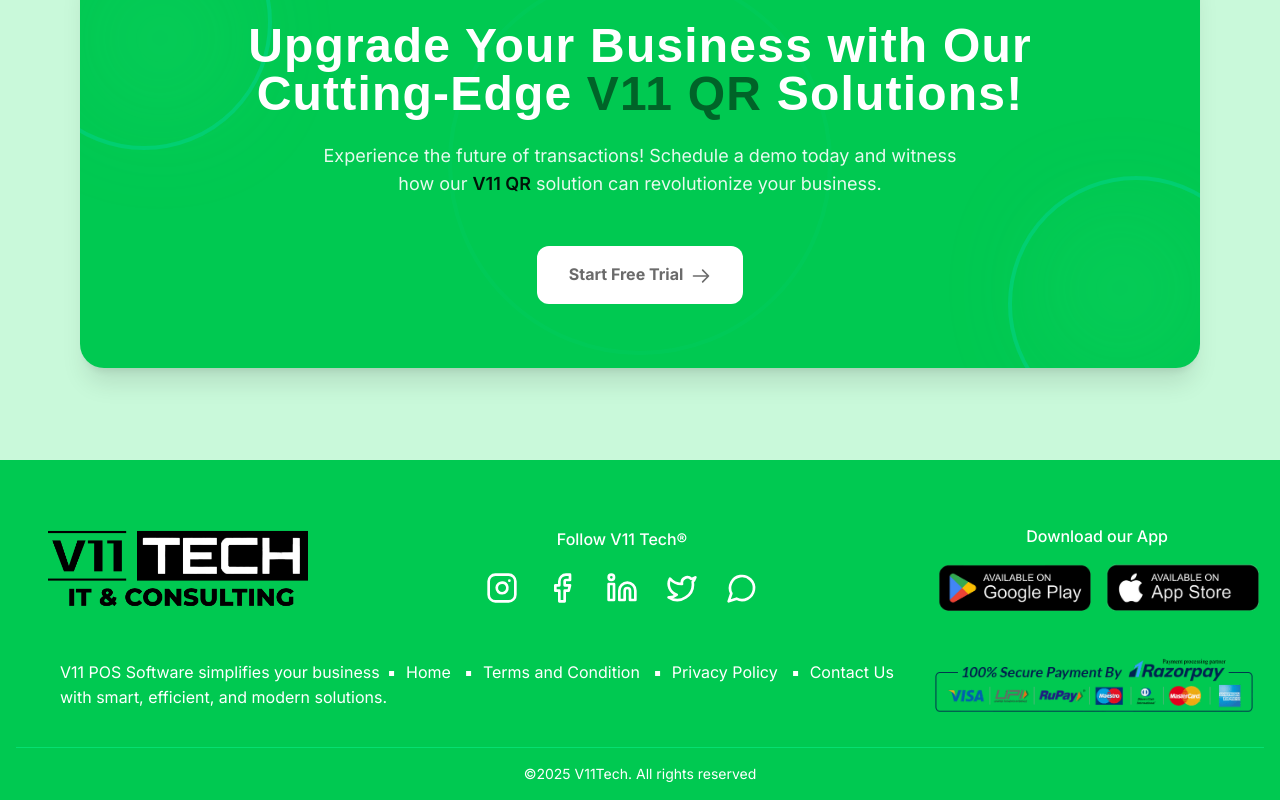
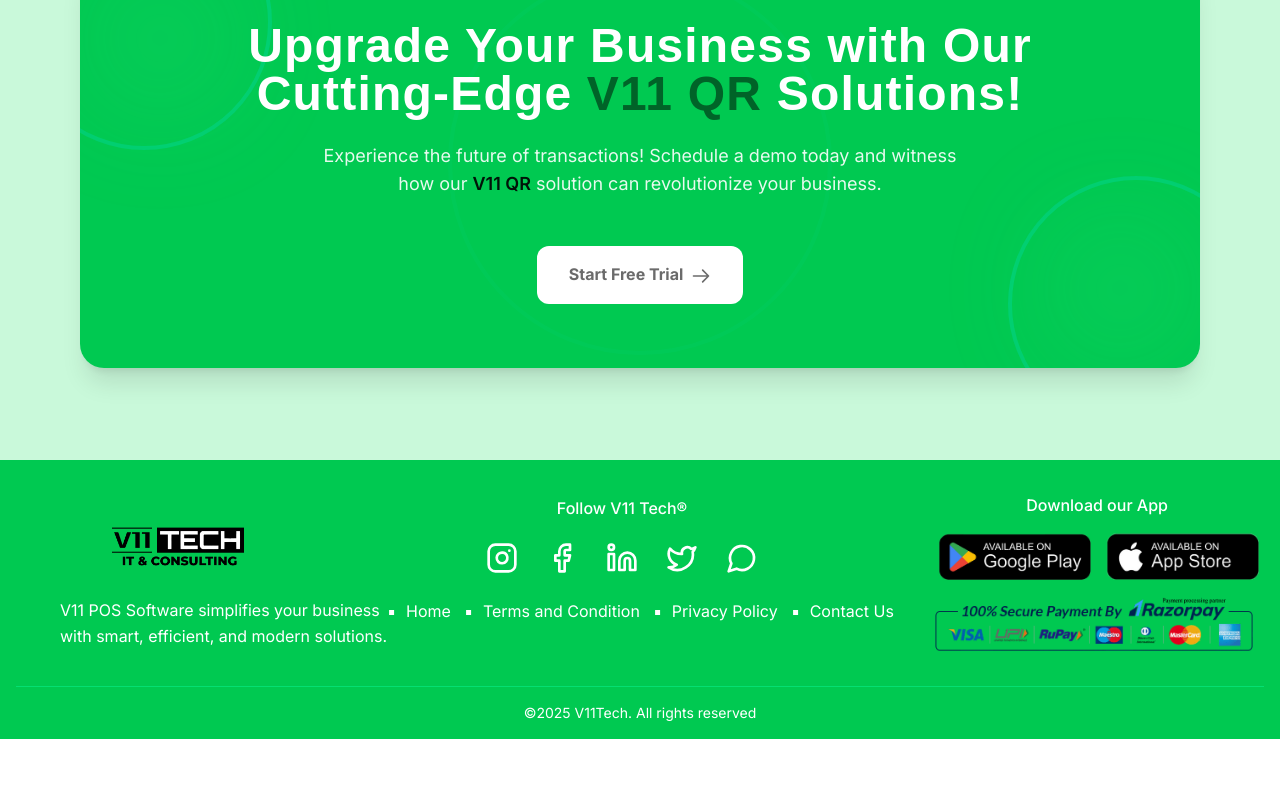
Before and after one commit to ThePlanetons/v11tech, a React (Vite) app: page / in a window 1280 px wide. Shown: the part 5705-6505 px from the top of the page. After the commit the page ends 6444 px from the top, so only its background shows below. Built offline with nearby package versions, Linux system fonts and the light colour scheme; a web font is replaced by a local one.

Commit message:
[Footer]logo

```diff
--- a/src/components/shared/Footer.tsx
+++ b/src/components/shared/Footer.tsx
@@ -12,7 +12,7 @@
             <div className="flex items-center">
               <div className="text-white pt-4 md:pt-10">
                 <span className="font-bold text-lg"></span>
-                <img src="/assets/img/Logo_Last.png" alt="V11 logo" className="h-10 w-65 md:h-20 pb-4 md:pb-10" />
+                <img src="/assets/img/Logo_Last.png" alt="V11 logo" className="h-10 w-65  pb-6 pl-16 pr-16" />
                 <div className="text-xs"></div>
               </div>
             </div>
```
